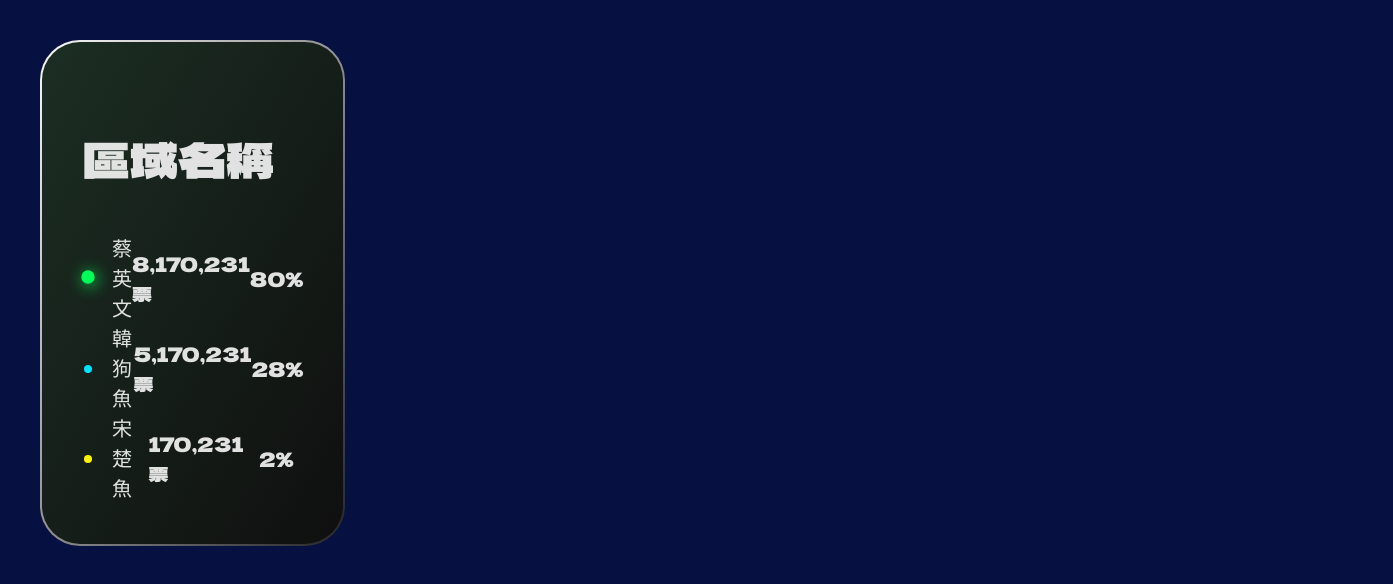
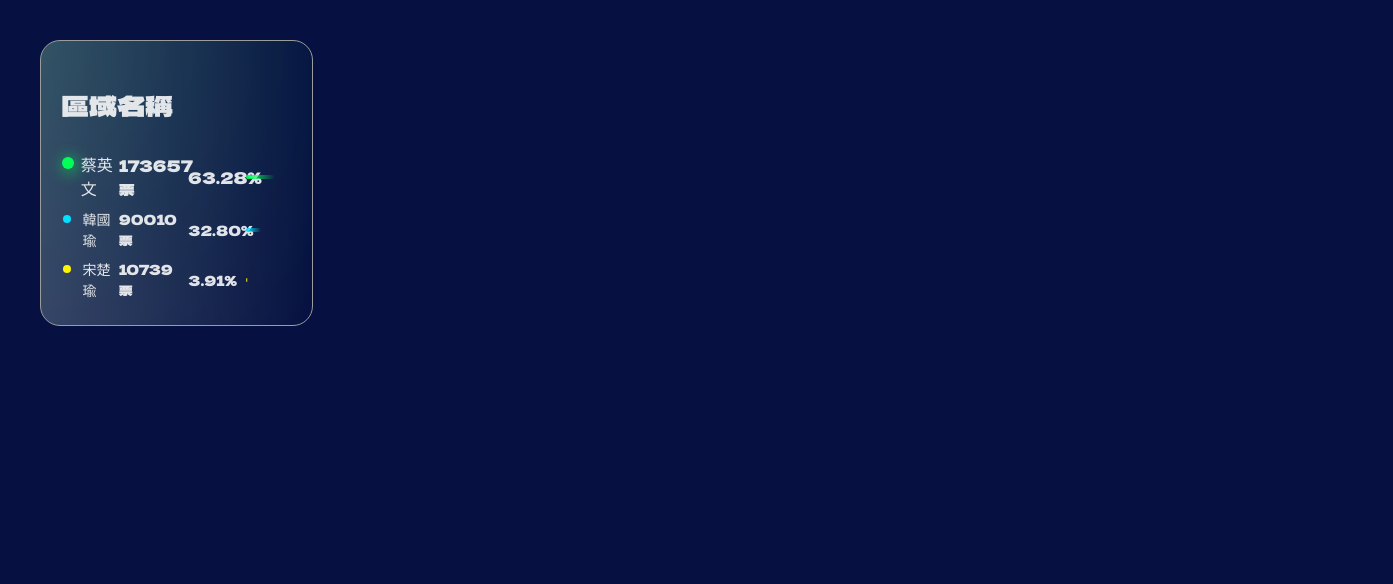
Before and after one commit to TheNChair/PVMT, a React (Vite) app: page / in a window 1280 px wide. Shown: the top 584 px of the page, 1393 px wide, since content can reach past the window. Built offline with nearby package versions, Linux system fonts and the light colour scheme.

Commit message:
[feature] modify card color and  data style

```diff
--- a/src/App.tsx
+++ b/src/App.tsx
@@ -14,7 +14,7 @@
 `;
 
 const RightWrapper = styled.div`
-    flex-basis: 60%;
+    flex-basis: 70%;
 `;
 
 function App() {
@@ -24,7 +24,7 @@
     return (
         <Wrapper>
             <LeftWrapper>
-                <Card />
+                <Card isHover={false} />
             </LeftWrapper>
             <RightWrapper>
                 <ReactSvgZoomMap
--- a/src/components/Card.tsx
+++ b/src/components/Card.tsx
@@ -1,4 +1,3 @@
-import { useState } from 'react';
 import { styled } from 'styled-components';
 
 import DDPNormal from '@/assets/indicator/ddp_normal.svg?react';
@@ -6,116 +5,138 @@
 import PFPNormal from '@/assets/indicator/pfp_normal.svg?react';
 
 const Wrapper = styled.div`
-    padding: 2rem;
-    border: 2px solid transparent;
-    border-radius: 40px;
-    background-clip: padding-box, border-box;
-    background-origin: padding-box, border-box;
-    background-image: linear-gradient(to right bottom, #1c2e23, #0f0f0f),
-        linear-gradient(to right bottom, #fafafa, #262626);
+    width: 100%;
+    max-width: 450px;
+    padding: 1rem;
+    border: 1px solid #9c9c9c;
+    border-image-slice: 1;
+    border-radius: 20px;
+    background-clip: padding-box;
+    background: radial-gradient(ellipse at top left, rgba(0, 255, 87, 0.1) 0%, rgba(255, 255, 255, 0) 100%),
+        linear-gradient(to left, rgba(255, 255, 255, 0), rgba(255, 255, 255, 0.2));
 `;
 
 const Title = styled.h2`
-    font-size: 48px;
+    font-size: 28px;
 `;
 
-const CandidateRow = styled.div<{ isElected?: boolean }>`
+const CandidateRow = styled.div<{ elected?: boolean }>`
+    font-size: 16px;
     display: flex;
-    justify-content: space-between;
+    justify-content: flex-start;
     align-items: center;
-    font-weight: ${({ isElected }) => (isElected ? 700 : 'inherit')};
+    font-size: ${({ elected }) => (elected ? '16px' : '14px')};
+    font-weight: ${({ elected }) => (elected ? 'bold' : 'medium')};
+    padding: 0.2rem 0;
 `;
 
 const CandidateNameWrapper = styled.div`
-    flex-basis: 30%;
     display: flex;
-    align-items: center;
-    column-gap: 1rem;
+    justify-content: flex-start;
     position: relative;
+    width: 25%;
 `;
 
 const CandidateName = styled.span`
     font-family: 'Noto Sans';
-    margin-left: 1.5rem;
 `;
 
-const Proportion = styled.span`
-    flex-basis: 20%;
-    text-align: left;
+const Proportion = styled.span<{ elected: boolean }>`
+    width: 25%;
 `;
 
-const Amount = styled.span`
-    flex-basis: 50%;
-    text-align: left;
+const Amount = styled.span<{ elected: boolean }>`
+    width: 30%;
+`;
+
+const RateBar = styled.div<{ color: string; width: string }>`
+    background: linear-gradient(to right, ${({ color }) => color} 0%, ${({ color }) => `${color}00`} 100%);
+    width: ${({ width }) => `calc(100% * ${width} / 100)`};
+    height: 4px;
+    border-radius: 20px;
 `;
 
 const IndicatorWrapper = styled.span<{ color: string; elected: boolean }>`
-    position: absolute;
     & svg {
-        margin-left: ${({ elected }) => (elected ? '-0.2rem' : 0)};
-        filter: ${({ color }) => (color ? `drop-shadow(2px 2px 8px ${color})` : undefined)};
-        width: ${({ elected }) => (elected ? '20px' : '12px')};
-        height: ${({ elected }) => (elected ? '20px' : '12px')};
+        margin-left: ${({ elected }) => (elected ? '-0.1rem' : 0)};
+        filter: ${({ elected, color }) => (elected ? `drop-shadow(2px 2px 8px ${color})` : undefined)};
+        width: ${({ elected }) => (elected ? '18px' : '12px')};
+        height: ${({ elected }) => (elected ? '18px' : '12px')};
     }
 `;
 
-const CANDIDATE_MAP = new Map([
-    [
-        1,
+interface CandidateInfo {
+    id: number;
+    element: JSX.Element;
+    color: string;
+    name: string;
+}
+interface CandidateMap {
+    [key: string]: CandidateInfo;
+}
+
+interface CardProps {
+    isHover: boolean;
+}
+
+const Card = ({ isHover }: CardProps) => {
+    const CANDIDATES: CandidateMap = {
+        '1': { id: 1, element: <PFPNormal />, color: '#fff500', name: '宋楚瑜' },
+        '2': { id: 2, element: <KMTNormal />, color: '#00e0ff', name: '韓國瑜' },
+        '3': { id: 3, element: <DDPNormal />, color: '#03ff57', name: '蔡英文' }
+    };
+
+    console.log(isHover);
+
+    //TODO 待串接真實資料
+    const data = [
         {
-            element: <DDPNormal />,
-            color: '#03ff57'
+            candidate: '1',
+            votes: '10739',
+            voteRate: '3.91',
+            remark: ''
+        },
+        {
+            candidate: '2',
+            votes: '90010',
+            voteRate: '32.80',
+            remark: ''
+        },
+        {
+            candidate: '3',
+            votes: '173657',
+            voteRate: '63.28',
+            remark: '*'
         }
-    ],
-    [
-        2,
-        {
-            element: <KMTNormal />,
-            color: '#00e0ff'
-        }
-    ],
-    [
-        2,
-        {
-            element: <PFPNormal />,
-            color: '#fff500'
-        }
-    ]
-]);
-
-const Card = () => {
-    // eslint-disable-next-line no-unused-vars, @typescript-eslint/no-unused-vars
-    const [elected, setElected] = useState(1);
+    ];
 
     return (
         <Wrapper>
             <Title>區域名稱</Title>
-            <CandidateRow>
-                <CandidateNameWrapper>
-                    <IndicatorWrapper color={CANDIDATE_MAP.get(elected)?.color} elected>
-                        {CANDIDATE_MAP.get(elected)?.element}
-                    </IndicatorWrapper>
-                    <CandidateName>蔡英文</CandidateName>
-                </CandidateNameWrapper>
-                <Amount>8,170,231票</Amount>
-                <Proportion>80%</Proportion>
-            </CandidateRow>
-            <CandidateRow>
-                <CandidateNameWrapper>
-                    <KMTNormal style={{ position: 'absolute' }} />
-                    <CandidateName>韓狗魚</CandidateName>
-                </CandidateNameWrapper>
-                <Amount>5,170,231票</Amount>
-                <Proportion>28%</Proportion>
-            </CandidateRow>
-            <CandidateRow>
-                <CandidateNameWrapper>
-                    <PFPNormal style={{ position: 'absolute' }} />
-                    <CandidateName>宋楚魚</CandidateName>
-                </CandidateNameWrapper>
-                <Amount>170,231票</Amount>
-                <Proportion>2%</Proportion>
-            </CandidateRow>
+            {data
+                .slice()
+                .sort((a, b) => parseFloat(b.votes) - parseFloat(a.votes))
+                .map(({ candidate, votes, voteRate, remark }) => {
+                    const elected = remark === '*';
+                    const candidateInfo = CANDIDATES[candidate];
+                    return (
+                        <CandidateRow key={candidate} elected={elected}>
+                            <CandidateNameWrapper>
+                                <div style={{ width: '25px' }}>
+                                    <IndicatorWrapper color={candidateInfo.color} elected={elected}>
+                                        {candidateInfo.element}
+                                    </IndicatorWrapper>
+                                </div>
+                                <CandidateName>{candidateInfo.name}</CandidateName>
+                            </CandidateNameWrapper>
+                            <Amount elected={elected}>{votes} 票</Amount>
+                            <Proportion elected={elected}>{voteRate}%</Proportion>
+                            <div style={{ width: '20%' }}>
+                                <RateBar width={voteRate} color={candidateInfo.color}></RateBar>
+                            </div>
+                        </CandidateRow>
+                    );
+                })}
         </Wrapper>
     );
 };
```
